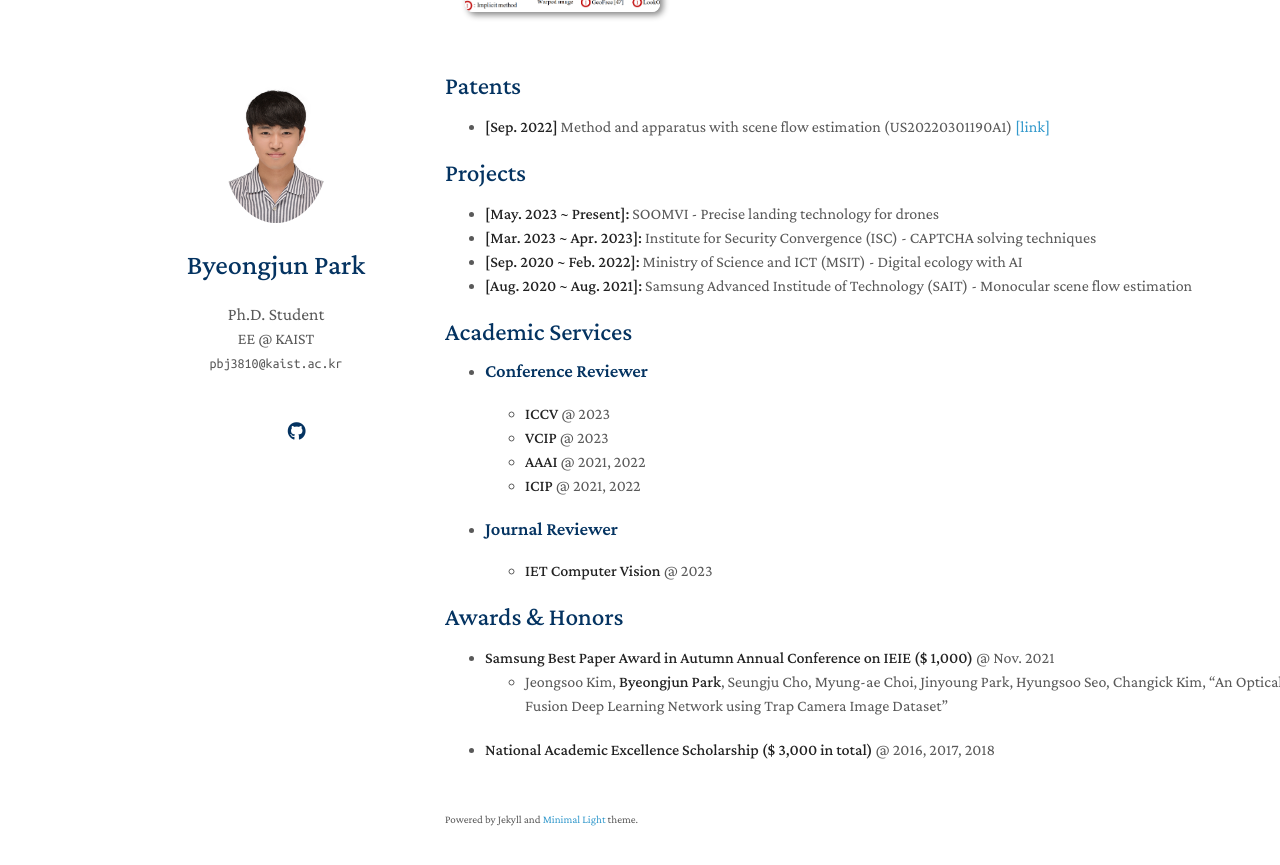
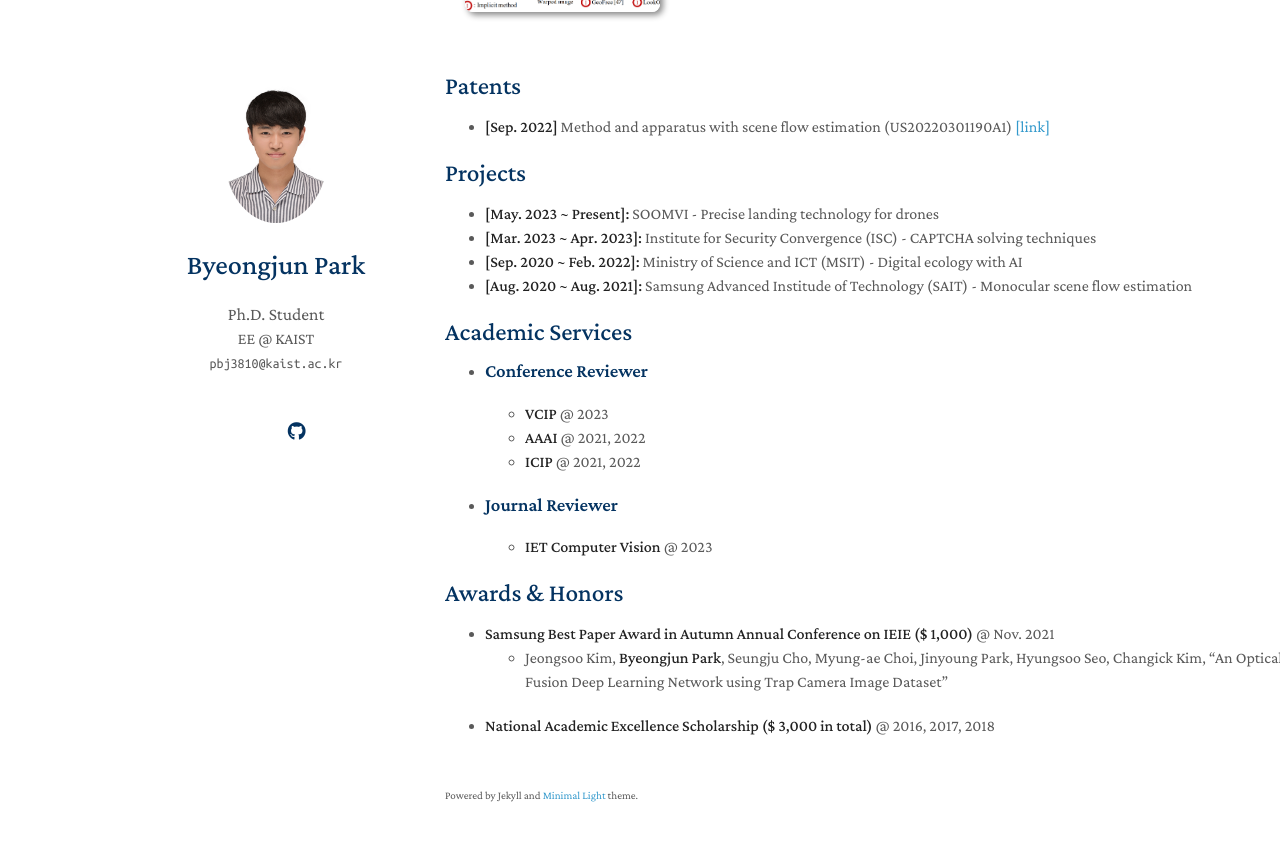
Before and after one commit to byeongjun-park/byeongjun-park.github.io, a Jekyll site: the page built from index.md, in a window 1280 px wide and 900 px high, scrolled down 1776 px. Shown: the top 865 px of the window. Built offline with Jekyll 4.4.1, drawn with Linux system fonts in a browser that asks for light colours; nearby versions of some CDN libraries; a style sheet for code colours, icons or effects is not loaded; our own code applies the rules of GitHub Pages for plain Markdown files.

Commit message:
profile update

```diff
--- a/index.md
+++ b/index.md
@@ -38,14 +38,13 @@ layout: homepage
 
 * ### Conference Reviewer
 
-  * **ICCV** @ 2023
-  * **VCIP** @ 2023
-  * **AAAI** @ 2021, 2022
-  * **ICIP** @ 2021, 2022
+  - **VCIP** @ 2023
+  - **AAAI** @ 2021, 2022
+  - **ICIP** @ 2021, 2022
 
 * ### Journal Reviewer
 
-  * **IET Computer Vision** @ 2023
+  - **IET Computer Vision** @ 2023
 
 ## Awards & Honors
 
```
